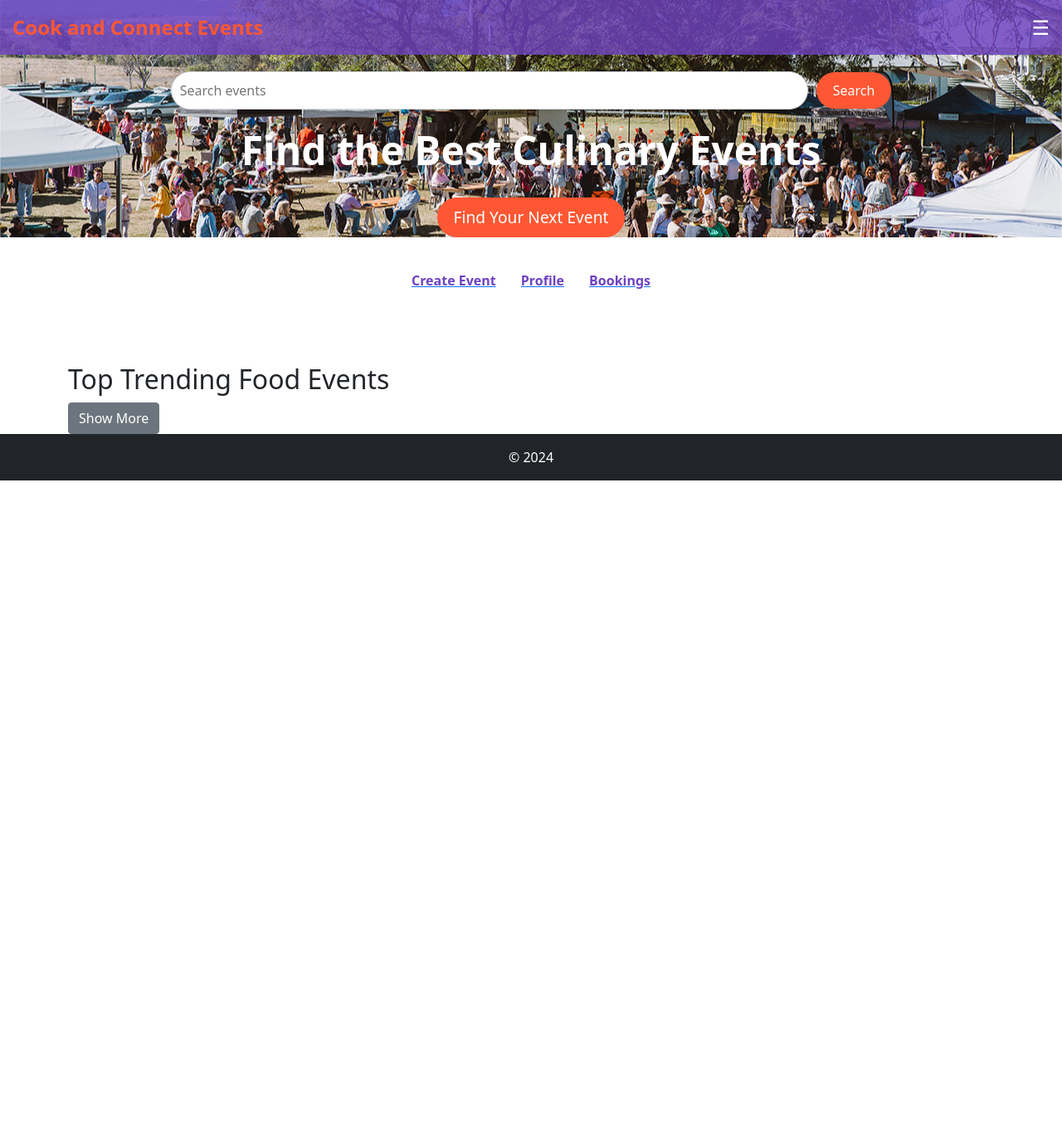
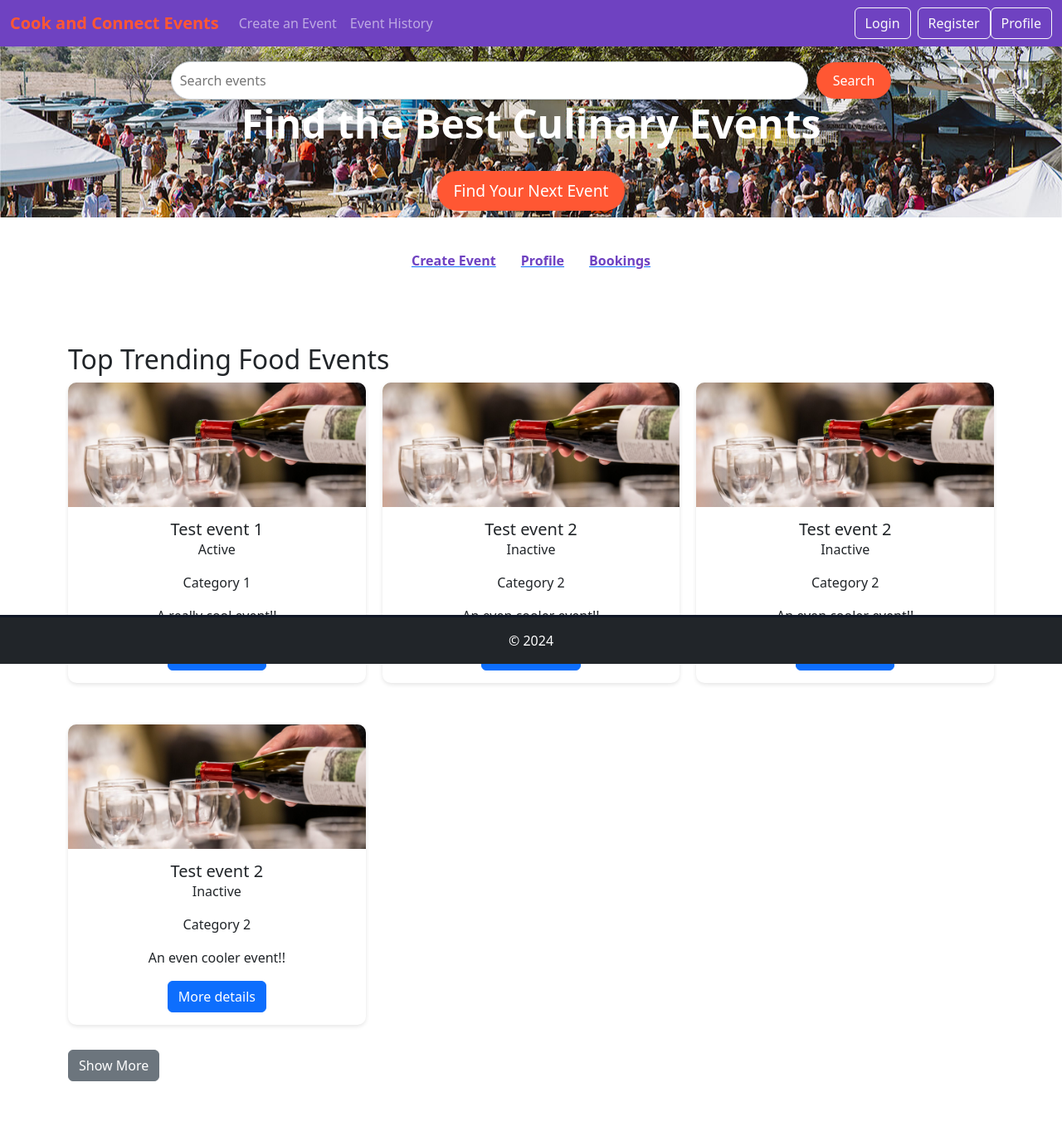
Before and after one commit to charlieLoL24/IAB207-assignmnet-3, a Flask app: page / in a window 1280 px wide. Shown: the whole page at 83% size. Before the commit the page ends 579 px from the top, so only its background shows below. Run offline with Flask 3, Linux system fonts and the light colour scheme; some libraries are stand-ins or nearby versions.

Commit message:
flask-ifyed index page

```diff
--- a/website/models.py
+++ b/website/models.py
@@ -20,6 +20,7 @@ class Event(db.Model):
     event_id = db.Column(db.Integer, primary_key=True)
     user_id = db.Column(db.Integer, db.ForeignKey('users.id'))
 
+    Title = db.Column(db.String(255), nullable=False)
     Description = db.Column(db.String(255), nullable=False)
     Image = db.Column(db.String(60), nullable=False, default='default.jpg')
     Start_time = db.Column(db.Time, nullable=False)
@@ -27,7 +28,7 @@ class Event(db.Model):
     Venue = db.Column(db.String(32), nullable=False)
     Category = db.Column(db.String(32), nullable=False)
     Tickets_avaliable = db.Column(db.Integer, nullable=False)
-    status = db.Column(db.String(32), nullable=False)
+    Status = db.Column(db.String(32), nullable=False)
 
     comments = db.relationship('Comment', backref='event')
 
--- a/website/static/style/style.css
+++ b/website/static/style/style.css
@@ -1,5 +1,5 @@
-/*========================= History.HTML =====================*/
-.history-page footer {
+/* base */
+footer {
     background-color: #1f2937;
     color: #fff;
     text-align: center;
@@ -12,13 +12,145 @@
     right: 0;
     box-sizing: border-box;
 }
-
-.history-page body, .history-page html {
+html {
+    height: 100%;
     margin: 0;
     font-family: 'Poppins', sans-serif;
 }
+.navbar {
+    background-color: #6f42c1;
+}
+.navbar-brand {
+    color: #ff5733;
+    font-weight: bold;
+}
+.navbar-brand:hover {
+    color: #ff784d;
+}
+/* index */
+.top-section {
+    background-image: url('/static/img/banner.jpg');
+    background-size: cover;
+    background-position: center;
+    color: white;
+    text-align: center;
+}
 
-.history-page .header, .history-page .footer {
+.search-bar {
+    display: flex;
+    align-items: center;
+    justify-content: center;
+    margin-top: 10px;
+}
+
+.search-bar input {
+    width: 60%;
+    padding: 10px;
+    border-radius: 50px;
+    border: 1px solid #ced4da;
+    outline: none;
+    box-shadow: 0 2px 4px rgba(0, 0, 0, 0.1);
+}
+
+.search-bar button {
+    padding: 10px 20px;
+    margin-left: 10px;
+    border: none;
+    background-color: #ff5733;
+    color: white;
+    border-radius: 50px;
+    cursor: pointer;
+}
+
+.banner-content h1 {
+    font-size: 3rem;
+    font-weight: 700;
+}
+
+.banner-content button {
+    padding: 10px 20px;
+    background-color: #ff5733;
+    border: none;
+    color: white;
+    border-radius: 30px;
+    font-size: 1.2rem;
+    margin-top: 20px;
+}
+
+.categories {
+    display: flex;
+    justify-content: center;
+    align-items: center;
+    padding: 40px 0;
+}
+
+.category-item {
+    display: flex;
+    flex-direction: column;
+    align-items: center;
+    margin: 0 15px;
+    text-align: center;
+}
+
+.category-item img {
+    width: 80px;
+    height: 80px;
+    border-radius: 50%;
+    background-color: #f8f9fa;
+    padding: 10px;
+}
+
+.category-item span {
+    margin-top: 10px;
+    font-weight: 600;
+    color: #6f42c1;
+}
+
+/* event card */
+.event-card {
+    background-color: #ffffff;
+    border-radius: 10px;
+    box-shadow: 0 2px 5px rgba(0, 0, 0, 0.1);
+    margin-bottom: 30px;
+}
+
+.event-card img {
+    width: 100%;
+    height: 150px;
+    border-top-left-radius: 10px;
+    border-top-right-radius: 10px;
+    object-fit: cover;
+}
+
+.event-card .card-body {
+    padding: 15px;
+    text-align: center;
+}
+
+.trending-events {
+    display: grid;
+    grid-template-columns: repeat(3, 1fr);
+    gap: 20px;
+}
+
+.show-more-container .btn-outline-secondary {
+    background-color: transparent;
+    border-color: #ced4da;
+    color: #6c757d;
+    font-size: 0.9rem;
+    padding: 5px 15px;
+    border-radius: 20px;
+    margin-top: 20px;
+}
+
+.show-more-container .btn-outline-secondary:hover {
+    background-color: #f8f9fa;
+    color: #6c757d;
+}
+
+/*========================= History.HTML =====================*/
+
+.history-page .header {
     background-color: #6f42c1;
     color: white;
 }
@@ -60,17 +192,7 @@
     margin-top: 50px;
 }
 
-.history-page .footer {
-    padding: 15px;
-    text-align: center;
-}
-
 /*==================== Create.HTML ===========================*/
-.create-page body, .create-page html {
-    height: 100%;
-    margin: 0;
-    font-family: 'Poppins', sans-serif;
-}
 
 .create-page .header {
     background-color: #6f42c1;
@@ -384,16 +506,6 @@
     background-color: #c82333;
 }
 
-.profile-page footer {
-    background-color: #6f42c1;
-    color: white;
-    text-align: center;
-    padding: 15px;
-    position: fixed;
-    width: 100%;
-    bottom: 0;
-}
-
 /*==================== Event Viewer Page Styles =====================*/
 .event-viewer-page body {
     font-family: 'Poppins', sans-serif;
@@ -437,13 +549,6 @@
     background-color: #ff784d;
 }
 
-.event-viewer-page .footer {
-    background-color: #6f42c1;
-    color: white;
-    padding: 15px;
-    text-align: center;
-}
-
 .event-viewer-page .comments-section {
     max-height: 300px;
     overflow-y: auto;
@@ -456,210 +561,3 @@
     margin-bottom: 10px;
     box-shadow: 0 2px 4px rgba(0, 0, 0, 0.1);
 }
-
-/*==================== Home Page Styles =====================*/
-.home-page body, .home-page html {
-    height: 100%;
-    margin: 0;
-    font-family: 'Poppins', sans-serif;
-}
-
-.home-page .top-section {
-    background-image: url('/static/img/banner.jpg');
-    background-size: cover;
-    background-position: center;
-    color: white;
-    padding: 0px 0;
-    text-align: center;
-}
-
-.home-page .header {
-    display: flex;
-    justify-content: space-between;
-    align-items: center;
-    padding: 15px;
-    background-color: rgba(111, 66, 193, 0.8);
-    color: rgb(255, 255, 255);
-}
-
-.home-page .logo {
-    font-size: 1.5rem;
-    font-weight: 600;
-}
-
-.home-page .logo a {
-    color: #ff5733;
-    text-decoration: none;
-}
-
-.home-page .search-bar {
-    display: flex;
-    align-items: center;
-    justify-content: center;
-    margin: 20px 0;
-}
-
-.home-page .search-bar input {
-    width: 60%;
-    padding: 10px;
-    border-radius: 50px;
-    border: 1px solid #ced4da;
-    outline: none;
-    box-shadow: 0 2px 4px rgba(0, 0, 0, 0.1);
-}
-
-.home-page .search-bar button {
-    padding: 10px 20px;
-    margin-left: 10px;
-    border: none;
-    background-color: #ff5733;
-    color: white;
-    border-radius: 50px;
-    cursor: pointer;
-}
-
-.home-page .banner-content h1 {
-    font-size: 3rem;
-    font-weight: 700;
-}
-
-.home-page .banner-content button {
-    padding: 10px 20px;
-    background-color: #ff5733;
-    border: none;
-    color: white;
-    border-radius: 30px;
-    font-size: 1.2rem;
-    margin-top: 20px;
-}
-
-.home-page .categories {
-    display: flex;
-    justify-content: center;
-    align-items: center;
-    padding: 40px 0;
-}
-
-.home-page .category-item {
-    display: flex;
-    flex-direction: column;
-    align-items: center;
-    margin: 0 15px;
-    text-align: center;
-}
-
-.home-page .category-item img {
-    width: 80px;
-    height: 80px;
-    border-radius: 50%;
-    background-color: #f8f9fa;
-    padding: 10px;
-}
-
-.home-page .category-item span {
-    margin-top: 10px;
-    font-weight: 600;
-    color: #6f42c1;
-}
-
-.home-page .event-card {
-    background-color: #ffffff;
-    border-radius: 10px;
-    box-shadow: 0 2px 5px rgba(0, 0, 0, 0.1);
-    margin-bottom: 30px;
-}
-
-.home-page .event-card img {
-    width: 100%;
-    height: 150px;
-    border-top-left-radius: 10px;
-    border-top-right-radius: 10px;
-    object-fit: cover;
-}
-
-.home-page .event-card .card-body {
-    padding: 15px;
-    text-align: center;
-}
-
-.home-page .event-status {
-    font-weight: bold;
-    color: white;
-    padding: 5px;
-    border-radius: 5px;
-    margin-bottom: 10px;
-    display: inline-block;
-}
-
-.home-page .status-open {
-    background-color: #28a745;
-}
-
-.home-page .status-sold-out {
-    background-color: #dc3545;
-}
-
-.home-page .status-cancelled {
-    background-color: #ff5733;
-}
-
-.home-page .trending-events {
-    display: grid;
-    grid-template-columns: repeat(3, 1fr);
-    gap: 20px;
-}
-
-.home-page .show-more-container .btn-outline-secondary {
-    background-color: transparent;
-    border-color: #ced4da;
-    color: #6c757d;
-    font-size: 0.9rem;
-    padding: 5px 15px;
-    border-radius: 20px;
-    margin-top: 20px;
-}
-
-.home-page .show-more-container .btn-outline-secondary:hover {
-    background-color: #f8f9fa;
-    color: #6c757d;
-}
-
-.home-page .sidebar {
-    height: 100%;
-    width: 0;
-    position: fixed;
-    top: 0;
-    right: 0;
-    background-color: #6f42c1;
-    overflow-x: hidden;
-    transition: 0.5s;
-    padding-top: 60px;
-    z-index: 2;
-    color: white;
-}
-
-.home-page .sidebar a {
-    padding: 10px 15px;
-    text-decoration: none;
-    font-size: 1.2rem;
-    color: white;
-    display: block;
-    transition: 0.3s;
-}
-
-.home-page .sidebar a:hover {
-    background-color: #ff5733;
-}
-
-.home-page .close-btn {
-    position: absolute;
-    top: 20px;
-    right: 25px;
-    font-size: 1.5rem;
-    margin-left: 50px;
-}
-
-.home-page .menu-icon {
-    font-size: 1.5rem;
-    cursor: pointer;
-}
--- a/website/templates/base.html
+++ b/website/templates/base.html
@@ -18,11 +18,31 @@
     <header>
 
         <!-- Navbar -->
-        <nav>
-            <!-- Your navbar should go here -->
+        <nav class="navbar navbar-expand-lg navbar-dark">
+            <div class="container-fluid">
+                <a class="navbar-brand" href="{{ url_for('main.index') }}">Cook and Connect Events</a>
+                <button class="navbar-toggler" type="button" data-bs-toggle="collapse" data-bs-target="#navbarNav" aria-controls="navbarNav" aria-expanded="false" aria-label="Toggle navigation">
+                    <span class="navbar-toggler-icon"></span>
+                </button>
+                <div class="collapse navbar-collapse" id="navbarNav">
+                    <ul class="navbar-nav me-auto">
+                        <li class="nav-item">
+                            <a class="nav-link" href="{{ url_for('main.createEvent') }}">Create an Event</a>
+                        </li>
+                        <li class="nav-item">
+                            <a class="nav-link" href="{{ url_for('main.history') }}">Event History</a>
+                        </li>
+                    </ul>
+                    <div class="d-flex">
+                        <a href="login.html" class="btn btn-outline-light me-2">Login</a>
+                        <a href="register.html" class="btn btn-outline-light">Register</a>
+                        <a href="{{ url_for('main.profile') }}" class="btn btn-outline-light">Profile</a>
+                    </div>
+                </div>
+            </div>
         </nav>
         <!-- Code for using Flask flash -->
-        <div class="container-fluid">
+        <!-- <div class="container-fluid">
             {% with messages = get_flashed_messages() %}
             {% if messages %}
             {% for message in get_flashed_messages() %}
@@ -33,17 +53,20 @@
             {% endfor %}
             {% endif %}
             {% endwith %}
-        </div>
+        </div> -->
         {% block header %}
         {% endblock %}
 
     </header>
+    <!-- padding added to bottom of content to stop footer displaying over content -->
+    <div class="pb-5">
+        {% block content %}
+        {% endblock %}
+    </div>
 
-    {% block content %}
-    {% endblock %}
-
-    <footer class="footer">
-        <!-- Your footer should go here -->
+    <!-- Footer -->
+    <footer class="bg-dark text-white text-center py-3">
+        © 2024
     </footer>
 
     <!-- Bootstrap JS -->
--- a/website/templates/index.html
+++ b/website/templates/index.html
@@ -1,39 +1,8 @@
-<!DOCTYPE html>
-<html lang="en">
+{% extends "base.html" %}
 
-<head>
-    <meta charset="UTF-8">
-    <meta name="viewport" content="width=device-width, initial-scale=1.0">
-    <title>Home - Cook and Connect Events</title>
-    <!-- Bootstrap CSS -->
-    <link href="https://cdn.jsdelivr.net/npm/bootstrap@5.1.3/css/bootstrap.min.css" rel="stylesheet">
-    <!-- Google Fonts -->
-    <link href="https://fonts.googleapis.com/css2?family=Poppins:wght@400;600&display=swap" rel="stylesheet">
-    <!-- Custom CSS -->
-    <link rel="stylesheet" href="{{ url_for('static', filename='style/style.css') }}">
-</head>
-
-<body class="home-page">
-    <!-- Sidebar -->
-    <div class="sidebar" id="mySidebar">
-        <a href="javascript:void(0)" class="close-btn" onclick="closeSidebar()">&times;</a>
-        <a href="create.html">Create Event</a>
-        <a href="profile.html">Profile</a>
-        <a href="history.html">Event History</a>
-        <a href="login.html">Logout</a>
-    </div>
-
-    <!-- Top Section -->
-    <div class="top-section">
-
-        <!-- Header -->
-        <div class="header">
-            <div class="logo">
-                <a href="index.html">Cook and Connect Events</a>
-            </div>
-            <div class="menu-icon" onclick="openSidebar()">&#9776;</div>
-        </div>
-
+{% block header %}
+<div class="top-section">
+    <div class="py-2">
         <!-- Search Bar -->
         <div class="search-bar">
             <input type="text" id="searchInput" placeholder="Search events">
@@ -46,23 +15,26 @@
             <button>Find Your Next Event</button>
         </div>
     </div>
+</div>
+{% endblock %}
 
+{% block content %}
     <!-- Actions -->
     <div class="categories">
         <div class="category-item">
-            <a href="create.html">
+            <a href="{{ url_for('main.createEvent') }}">
                 <i class="fas fa-calendar-plus fa-3x" style="color: #ff5733;"></i>
                 <span>Create Event</span>
             </a>
         </div>
         <div class="category-item">
-            <a href="profile.html">
+            <a href="{{ url_for('main.profile') }}">
                 <i class="fas fa-user fa-3x" style="color: #6f42c1;"></i>
                 <span>Profile</span>
             </a>
         </div>
         <div class="category-item">
-            <a href="history.html">
+            <a href="{{ url_for('main.history') }}">
                 <i class="fas fa-ticket-alt fa-3x" style="color: #ff5733;"></i>
                 <span>Bookings</span>
             </a>
@@ -74,19 +46,20 @@
         <h2 class="text-left">Top Trending Food Events</h2>
         <div class="trending-events" id="eventContainer">
             <!-- Display events -->
-            <!-- Add your event card HTML here -->
+             {% for event in events %}
+
+                {% include "./partials/event_card.html" %}
+
+             {% endfor %}
         </div>
 
         <!-- Show More Button -->
-        <div class="show-more-container">
+        <div class="show-more-container pb-4">
             <button onclick="showMoreEvents()" class="btn btn-secondary">Show More</button>
         </div>
     </div>
 
-    <!-- Footer -->
-    <footer class="bg-dark text-white text-center py-3">
-        © 2024
-    </footer>
+
 
     <!-- JavaScript to Show More Events -->
     <script>
@@ -96,16 +69,6 @@
             document.querySelector('.show-more-container').style.display = 'none';
         }
 
-        function openSidebar() {
-            document.getElementById("mySidebar").style.width = "250px";
-        }
-
-        function closeSidebar() {
-            document.getElementById("mySidebar").style.width = "0";
-        }
     </script>
 
-    <script src="https://cdn.jsdelivr.net/npm/bootstrap@5.1.3/dist/js/bootstrap.bundle.min.js"></script>
-</body>
-
-</html>
+{% endblock %}
--- /dev/null
+++ b/website/templates/partials/event_card.html
@@ -0,0 +1,10 @@
+<div class="event-card">
+    <img src="{{ url_for('static', filename='img/wine_tasting_night.jpg') }}" alt="Wine Tasting Night">
+    <div class="card-body">
+        <h5 class="card-title">{{ event.Title }}</h5>
+        <p class="card-text">{{ event.Status }}</p>
+        <p class="card-text">{{ event.Category }}</p>
+        <p class="card-text">{{ event.Description }}</p>
+        <a href="details.html" class="btn btn-primary">More details</a>
+    </div>
+</div>
--- a/website/views.py
+++ b/website/views.py
@@ -6,7 +6,33 @@ main_bp = Blueprint('main', __name__)
 
 @main_bp.route('/')
 def index():
-    return render_template('index.html')
+    test_events = [
+        {
+            "Title": "Test event 1",
+            "Status": "Active",
+            "Category": "Category 1",
+            "Description": "A really cool event!!"
+        },
+        {
+            "Title": "Test event 2",
+            "Status": "Inactive",
+            "Category": "Category 2",
+            "Description": "An even cooler event!!"
+        },
+        {
+            "Title": "Test event 2",
+            "Status": "Inactive",
+            "Category": "Category 2",
+            "Description": "An even cooler event!!"
+        },
+        {
+            "Title": "Test event 2",
+            "Status": "Inactive",
+            "Category": "Category 2",
+            "Description": "An even cooler event!!"
+        }
+    ]
+    return render_template('index.html', events=test_events)
 
 
 @main_bp.route('/create-event')
```
